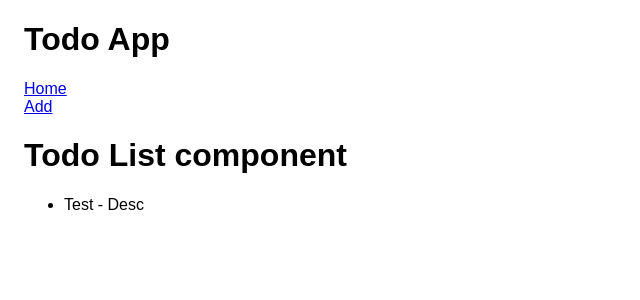
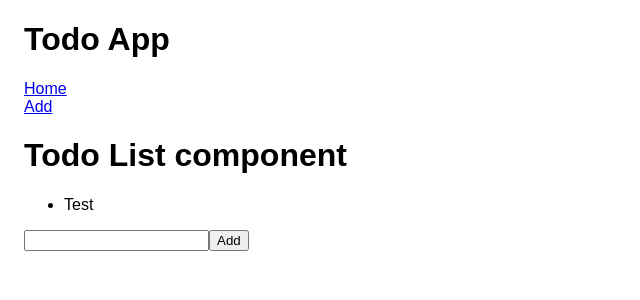
Before and after one commit to lisek02/todo-app, a React app: page / in a window 1280 px wide. Shown: the top 300 px of the page, without its empty margins (0-640 px from the left). Built offline with nearby package versions, Linux system fonts and the light colour scheme.

Commit message:
add new item to list

```diff
--- a/package.json
+++ b/package.json
@@ -21,6 +21,7 @@
     "@babel/preset-react": "^7.0.0",
     "@babel/preset-typescript": "^7.3.3",
     "@types/react-redux": "^7.0.9",
+    "@types/redux-form": "^8.1.1",
     "@typescript-eslint/eslint-plugin": "^1.9.0",
     "@typescript-eslint/parser": "^1.9.0",
     "babel-loader": "^8.0.6",
@@ -46,6 +47,7 @@
     "react-dom": "^16.8.6",
     "react-redux": "^7.0.3",
     "react-router-dom": "^5.0.0",
-    "redux": "^4.0.1"
+    "redux": "^4.0.1",
+    "redux-form": "^8.2.0"
   }
 }
--- a/src/configure-store.ts
+++ b/src/configure-store.ts
@@ -2,6 +2,7 @@ import { createStore, combineReducers, compose, applyMiddleware } from 'redux';
 import { reducers } from './reducers'
 import { connectRouter, routerMiddleware } from 'connected-react-router'
 import { createBrowserHistory } from 'history';
+import { reducer as formReducer } from 'redux-form';
 
 export const history = createBrowserHistory();
 
@@ -9,6 +10,7 @@ export function configureStore() {
 
   const reducer = combineReducers({
     router: connectRouter(history),
+    form: formReducer,
     ...reducers
   });
 
--- /dev/null
+++ b/src/todos/components/todoForm.tsx
@@ -0,0 +1,28 @@
+import * as React from 'react';
+import { TodoModel } from '../models/todo.model';
+import { reduxForm, InjectedFormProps, SubmitHandler, Field } from 'redux-form';
+
+interface Props {
+  handleSubmit: SubmitHandler<TodoModel>
+}
+
+const Component: React.FunctionComponent<Props & InjectedFormProps<{}, Props>> = (props: Props) => {
+  const { handleSubmit } = props;
+
+  return (
+    <form onSubmit={handleSubmit}>
+      <div>
+        <Field
+          component="input"
+          name="title"
+          type="text"
+        />
+        <button type="submit">Add</button>
+      </div>
+    </form>
+  )
+}
+
+export const TodoFormComponent = reduxForm<{}, Props>(
+  { form: 'todo' }
+)(Component);
--- a/src/todos/components/todoList.tsx
+++ b/src/todos/components/todoList.tsx
@@ -10,8 +10,8 @@ export const TodoListComponent = (props: Props) => {
 
   return (
     <ul>
-      { todos.map((todo: TodoModel, i) => {
-        return <li key={i}>{ `${todo.title} - ${todo.description}` }</li>
+      { todos.map((todo: TodoModel) => {
+        return <li key={todo.id}>{ `${todo.title}` }</li>
       })}
     </ul>
   )
--- a/src/todos/models/todo.model.ts
+++ b/src/todos/models/todo.model.ts
@@ -1,6 +1,6 @@
 export interface TodoModel {
+  id: number;
   title: string;
-  description: string;
   completed: boolean;
 }
 
--- a/src/todos/store/todoListReducer.ts
+++ b/src/todos/store/todoListReducer.ts
@@ -4,10 +4,10 @@ import { Actions } from './todoListActions'
 import * as R from 'ramda';
 
 const initialState: TodoList = [
-  { title: 'Test', description: 'Desc', completed: false }
+  { id: Date.now(), title: 'Test', completed: false }
 ];
 
-const addItemReducer = (action: Actions) => R.append(action.payload);
+const addItemReducer = (action: Actions) => R.append({ ...action.payload, id: Date.now(), completed: false });
 
 const reducers = {
   [TodoListActions.ADD_ITEM]: addItemReducer
--- a/src/todos/todos.tsx
+++ b/src/todos/todos.tsx
@@ -1,26 +1,39 @@
 import * as React from 'react';
 import * as R from 'ramda';
 import { connect } from 'react-redux';
-import { TodoList } from './models/todo.model';
+import { Dispatch, bindActionCreators } from 'redux';
+import { TodoList, TodoModel } from './models/todo.model';
 import { TodoListComponent } from './components/todoList';
+import { TodoFormComponent } from './components/todoForm';
+import { addItem } from './store/todoListActions';
 
 interface StateProps {
   todoList: TodoList
 }
 
-class Component extends React.Component<StateProps, any>{
+interface DispatchProps {
+  addItem: (payload: TodoModel) => void;
+}
+
+class Component extends React.Component<StateProps & DispatchProps, any>{
   render(){
     return(
       <div className="TodoList">
         <h1>Todo List component</h1>
         <TodoListComponent todos={ this.props.todoList } />
+        <TodoFormComponent onSubmit={this.props.addItem}/>
       </div>
     );
   }
 }
 
-const mapStateToProps = R.applySpec({
+const mapStateToProps = R.applySpec<StateProps>({
   todoList: R.prop('todoList')
 });
 
-export const TodosComponent = connect(mapStateToProps)(Component);
+const mapDispatchToProps = (dispatch: Dispatch) => bindActionCreators(
+  { addItem },
+  dispatch
+);
+
+export const TodosComponent = connect<StateProps, DispatchProps>(mapStateToProps, mapDispatchToProps)(Component);
```
Also changed, not shown: 1 other file (tests, documents, lock files or other folders).
